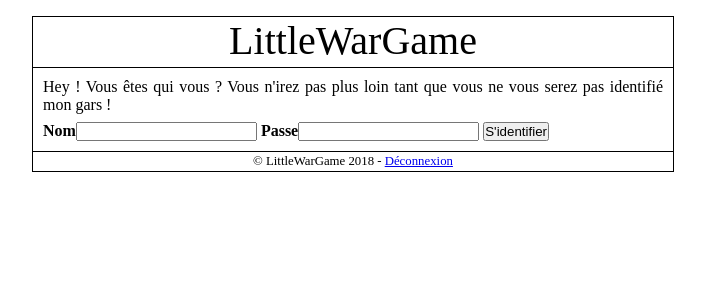
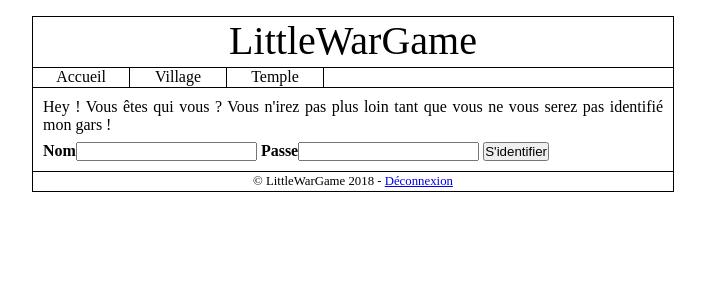
Before and after one commit to Alfanor/LittleWarGame, a PHP site: page / in a window 1280 px wide. Shown: the top 300 px of the page, without its empty margins (287-992 px from the left). Run offline with PHP 8.4, Linux system fonts and the light colour scheme.

Commit message:
Ajout d'un menu pour naviguer entre les différentes futures pages.

```diff
--- a/Vues/Css/common.css
+++ b/Vues/Css/common.css
@@ -11,6 +11,7 @@
 }
 
 #content {
+    clear : both;
     text-align : justify;
     padding : 10px;
 }
@@ -29,6 +30,33 @@
     text-align : center;
 }
 
+#menu {
+    height : 1.2em;
+    border-bottom : 1px solid black;
+}
+
+#menu ul {
+    list-style-type : none;
+    border-bottom : 1px solid-black;
+}
+
+#menu li {
+    height : 1.2em;
+    border-right : 1px solid black;
+    width : 15%;
+    text-align : center;
+    float : left;
+}
+
+#menu li>a {
+    text-decoration : none;
+    color : black;
+}
+
+#menu li>a:hover {
+    text-decoration : underline;
+}
+
 input {
     padding : 0px;
 }
--- /dev/null
+++ b/Vues/Langage/FR/menu.php
@@ -0,0 +1,5 @@
+<?php
+$_LANGUAGE['FR']['MENU_ACCUEIL'] = 'Accueil';
+$_LANGUAGE['FR']['MENU_VILLAGE'] = 'Village';
+$_LANGUAGE['FR']['MENU_TEMPLE'] = 'Temple';
+?>
--- a/Vues/Template/header.php
+++ b/Vues/Template/header.php
@@ -26,4 +26,12 @@
       <div id="conteneur">
          <div id="header">LittleWarGame</div>
 
+         <div id="menu">
+            <ul>
+               <li><a href="?p=accueil"><?php echo $_LANGUAGE['FR']['MENU_ACCUEIL']; ?></a></li>
+               <li><a href="?p=village"><?php echo $_LANGUAGE['FR']['MENU_VILLAGE']; ?></a></li>
+               <li><a href="?p=temple"><?php echo $_LANGUAGE['FR']['MENU_TEMPLE']; ?></a></li>
+            </ul>
+         </div>
+
          <div id="content">
--- a/index.php
+++ b/index.php
@@ -11,6 +11,7 @@ session_start();
 
 require_once('Configuration/SQL.php');
 require_once('Configuration/Page.php');
+require_once('Vues/Langage/FR/menu.php');
 
 $_CSS = array();
 $_JS = array();
```
